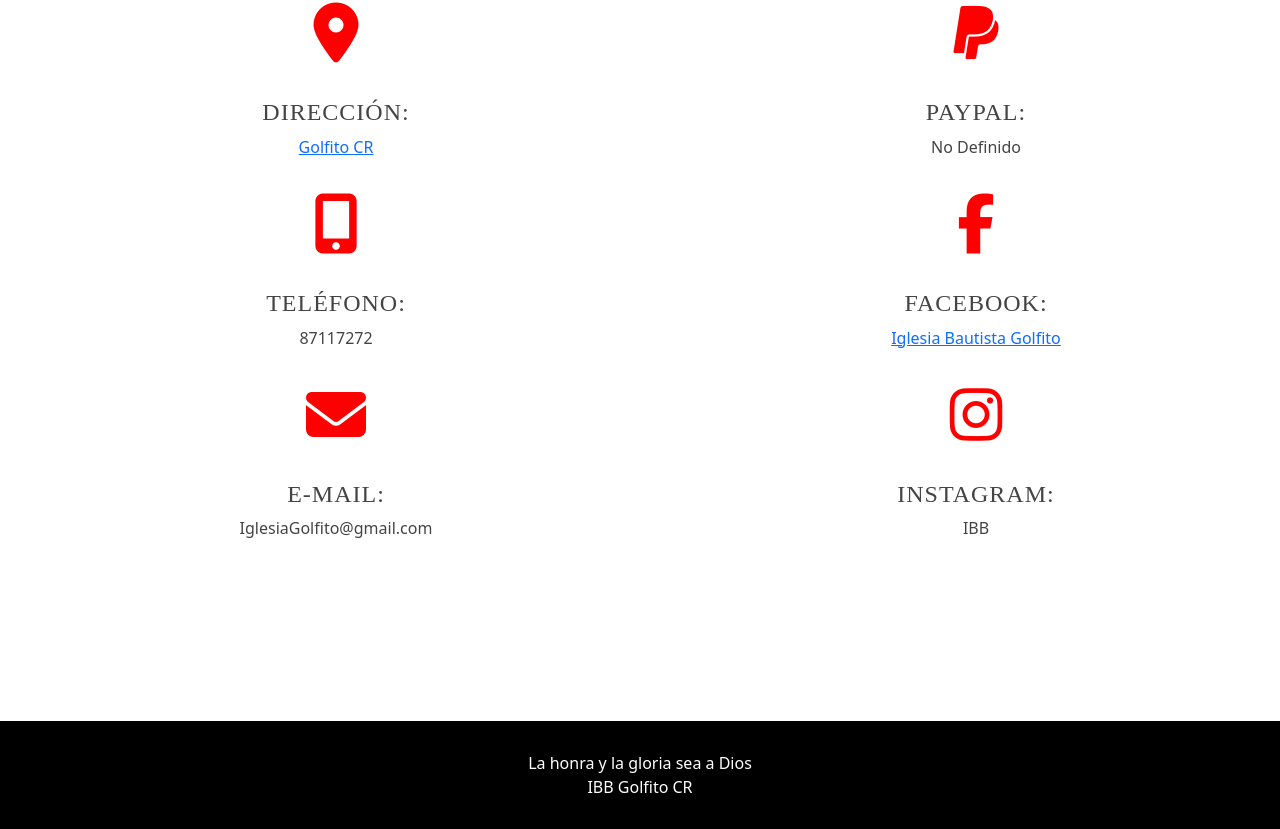
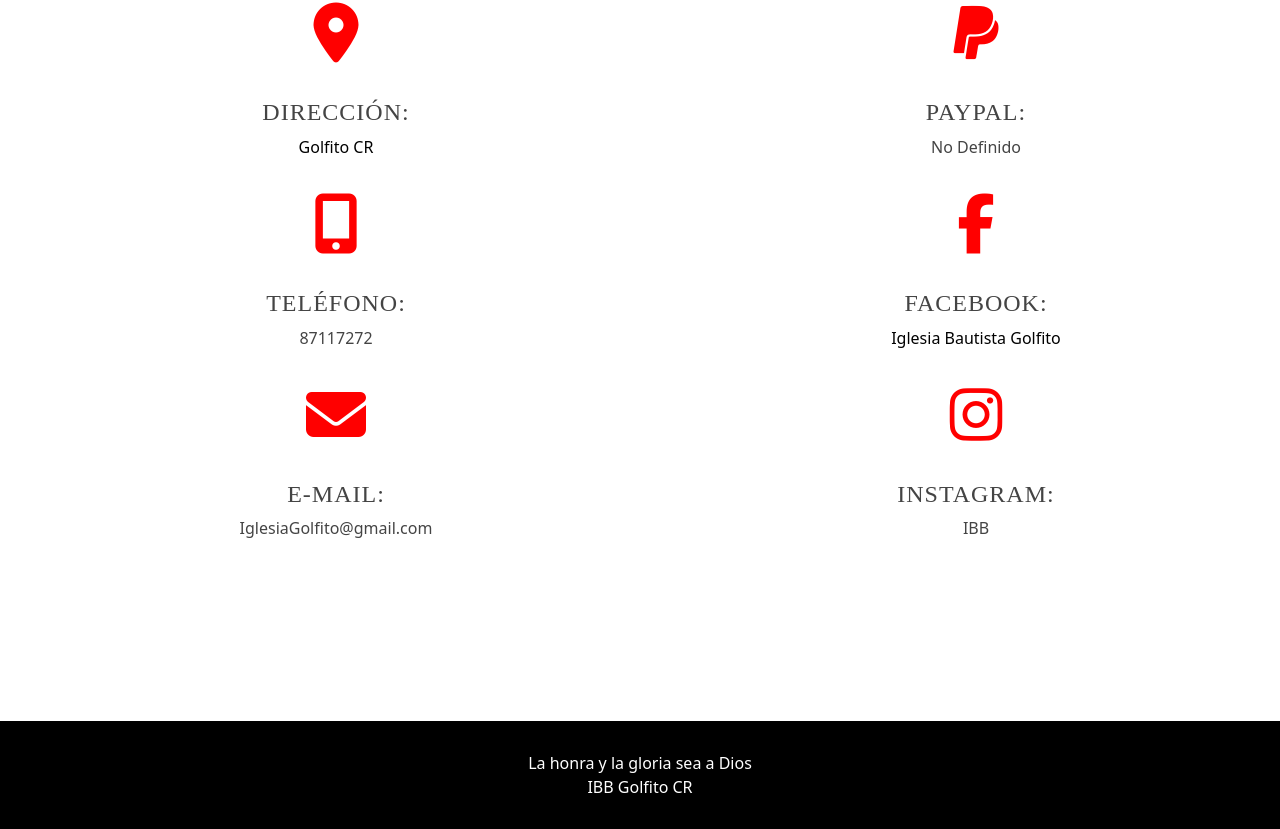
Before and after one commit to DBL30/Iglesia-2023, a plain HTML site: page index.html in a window 1280 px wide. Shown: the part 3608-4437 px from the top of the page. Drawn offline with nearby package versions, Linux system fonts and the light colour scheme.

Commit message:
Update formulario.css

```diff
--- a/formulario.css
+++ b/formulario.css
@@ -57,6 +57,10 @@
 	font-size: 60px;
 }
 
+.datos-contacto li a {
+		text-decoration: none;
+		color: black;
+	}
 
 
 .limpia{
```
